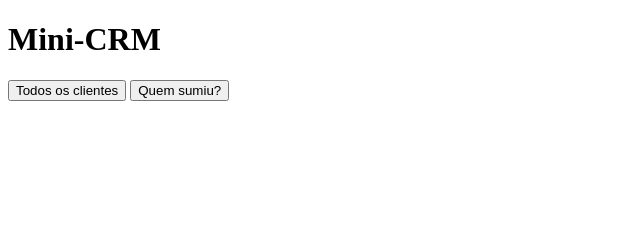
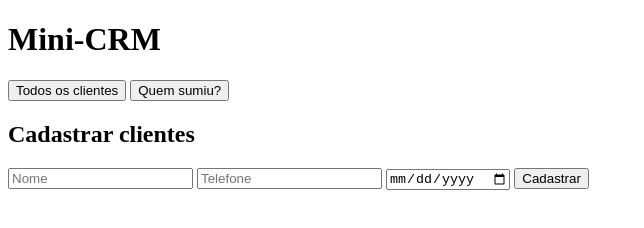
Before and after one commit to gabrielgmariotti/semana-04, a website: page public/index.html in a window 1280 px wide. Shown: the whole page, without its empty margins (0-644 px from the left). Drawn offline with Linux system fonts and the light colour scheme.

Commit message:
formulario de cadastro

```diff
--- a/public/index.html
+++ b/public/index.html
@@ -9,6 +9,11 @@
 
         <button onclick="carregar()">Todos os clientes</button>
         <button onclick="sumidos()">Quem sumiu?</button>
+        <h2>Cadastrar clientes</h2>
+        <input type="text" id="nome" placeholder="Nome">
+        <input type="text" id="telefone" placeholder="Telefone">
+        <input type="date" id="ultima_compra">
+        <button onclick="cadastrar()">Cadastrar</button>
 
         <p id="lista" style="white-space: pre-line"></p>
         <script>
@@ -31,7 +36,20 @@
                         texto = texto + "• " + c.nome + " — " + c.telefone + " — sumido desde: " + c.ultima_compra + "\n";
                      }
                      document.getElementById("lista").textContent = texto;
-            }
+                    }
+                async function cadastrar() {
+                    const nome = document.getElementById("nome").value;
+                    const telefone = document.getElementById("telefone").value;
+                    const ultima_compra = document.getElementById("ultima_compra").value;
+
+                    await fetch("/clientes", {
+                        method: "POST",
+                        headers: { "Content-Type": "application/json" },
+                        body: JSON.stringify({ nome, telefone, ultima_compra })
+                    });
+
+                    carregar();
+                }
     </script>
 </body>
 </html>
```
Also changed, not shown: server.js (+9 -0 lines), 1 other file.
